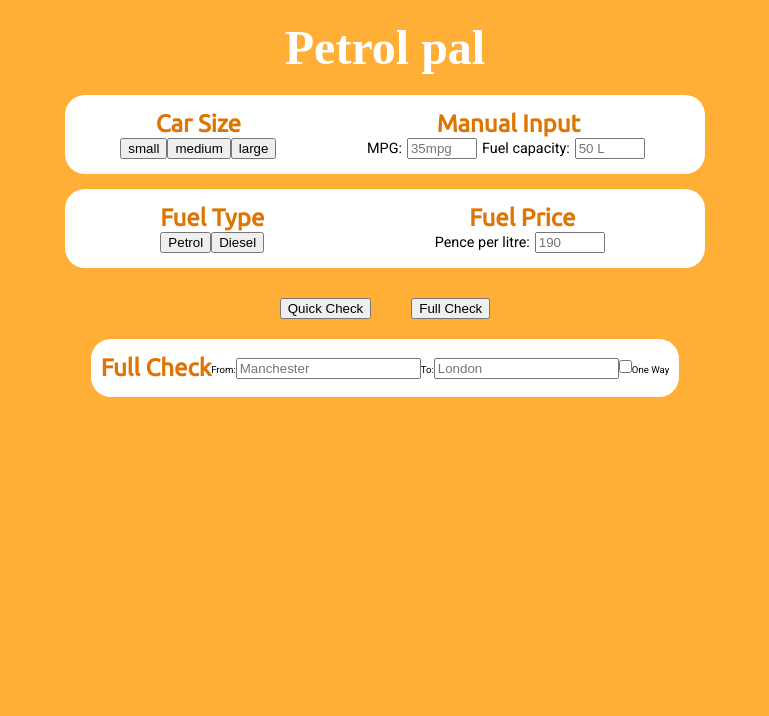
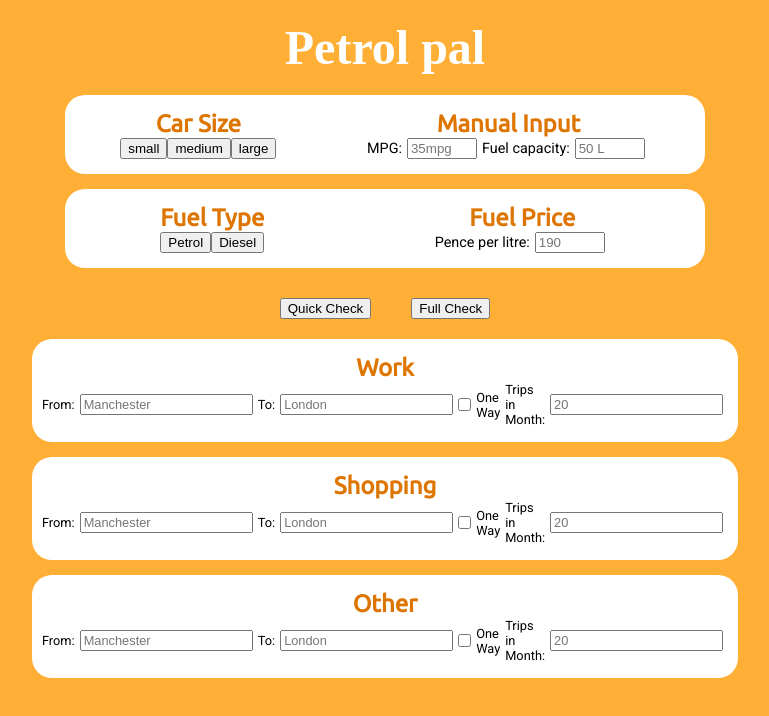
Before and after one commit to johnw-north/petrol-pal, a React (Create React App) app: page / in a window 1280 px wide. Both pictures are taken after a click on the button "Full Check". Shown: the top 716 px of the page, without its empty margins (255-1024 px from the left). Built offline with nearby package versions, Linux system fonts and the light colour scheme; the HTML template or start-up script is replaced by a standard one; a web font is replaced by a local one.

Commit message:
template full check cards

```diff
--- /dev/null
+++ b/src/components/Card.js
@@ -0,0 +1,21 @@
+
+
+function Card(props) {
+    return (
+      <div className="card">
+            <h1 className="check__title">{props.title}</h1>
+            <form className="form__full" >
+                <label for="from">From:</label>
+                <input type="text" id="from" name="from" placeholder="Manchester"/>
+                <label for="to">To:</label>
+                <input type="text" id="to" name="to" placeholder="London"/>
+                <input type="checkbox" id="oneWay" name="oneWay" value="true" />
+                <label for="oneWay">One Way</label>
+                <label for="nTrips">Trips in Month:</label>
+                <input type="number" id="nTrips" name="nTrips" placeholder="20"/>
+            </form>
+      </div>
+    );
+  }
+
+  export default Card;
--- a/src/components/FullCheck.js
+++ b/src/components/FullCheck.js
@@ -1,17 +1,11 @@
-
+import Card from "./Card";
 
 function FullCheck() {
     return (
       <div className="full__check">
-        <h1 className="check__title">Full Check</h1>
-        <form className="form__full" >
-          <label for="from">From:</label>
-          <input type="text" id="from" name="from" placeholder="Manchester"/>
-          <label for="to">To:</label>
-          <input type="text" id="to" name="to" placeholder="London"/>
-          <input type="checkbox" id="oneWay" name="oneWay" value="true" />
-          <label for="oneWay">One Way</label>
-        </form>
+        <Card title="Work"/>
+        <Card title="Shopping"/>
+        <Card title="Other"/>
       </div>
     );
   }
--- a/src/index.css
+++ b/src/index.css
@@ -153,11 +153,30 @@ p {
 }
 
 .full__check {
+  display: flex;
+  flex-direction: column;
+  justify-content: space-between;
+  align-items: center;
+}
+
+.form__full {
+  display: flex;
+  justify-content: center;
+  align-items: center;
+}
+
+.form__full * {
+  margin-right: 5px;
+  font-size: .8rem;
+}
+
+.card {
   background-color: white;
   border-radius: 20px;
   padding: 15px 10px;
   display: flex;
-  justify-content: space-around;
+  flex-direction: column;
+  justify-content: space-between;
   align-items: center;
   margin-bottom: 15px;
 }
```
